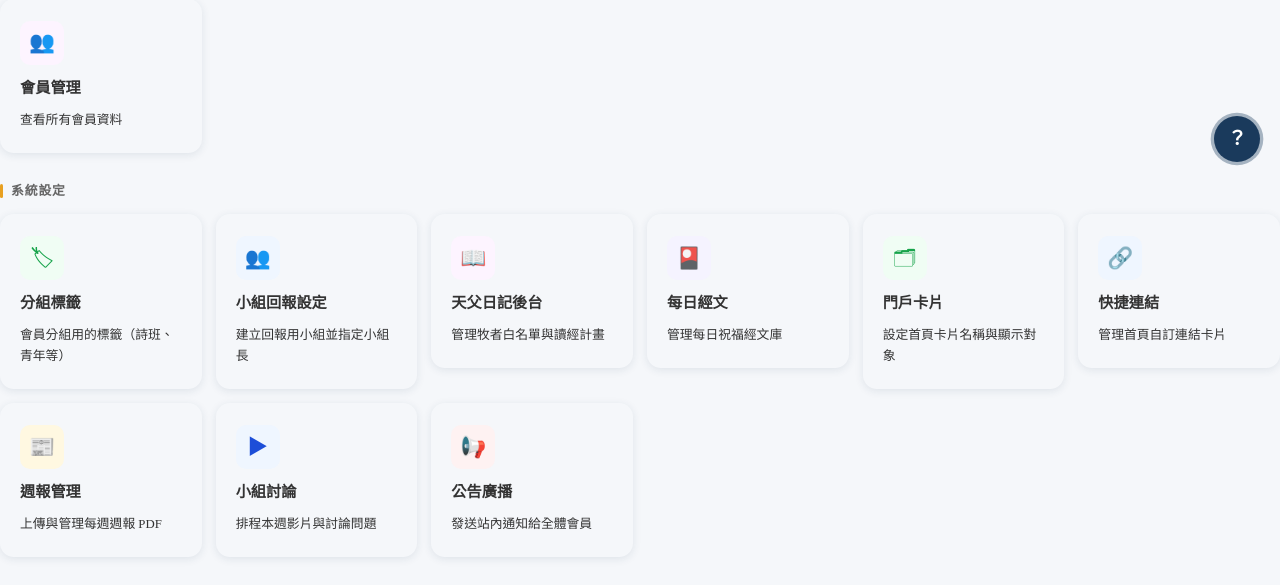
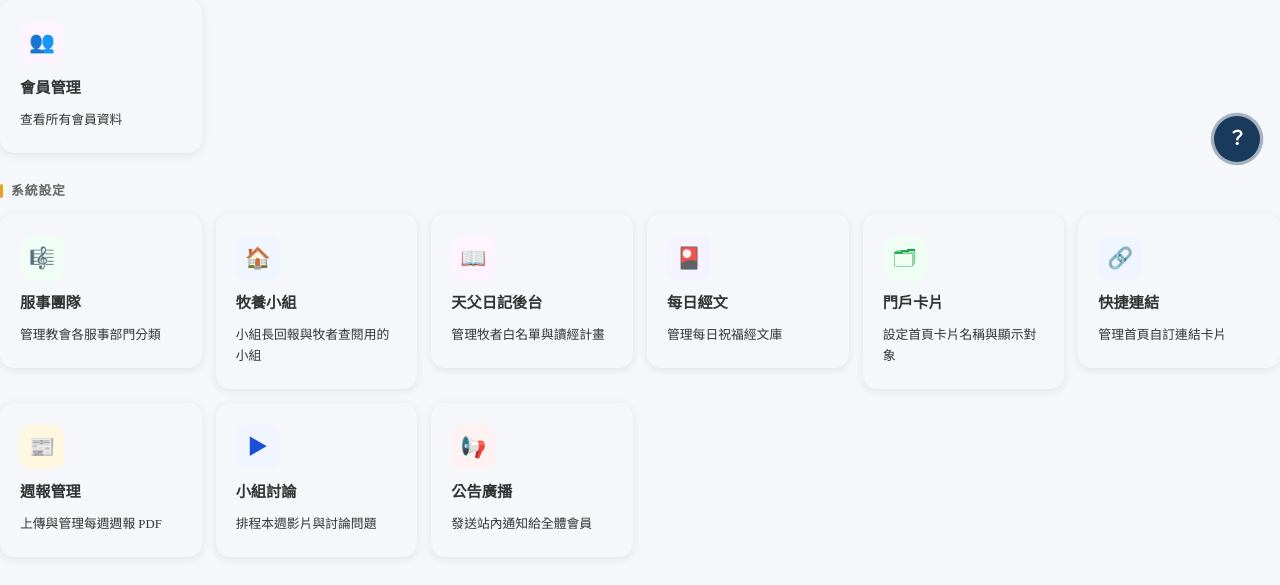
Before and after one commit to windsjp00171-star/Church-Management-System-demo, a Flask app: page /admin/ in a window 1280 px wide. Shown: the part 618-1203 px from the top of the page. Run offline with Flask 3, Linux system fonts and the light colour scheme; the visitor is signed in with stand-in values (Sample User, id 1); data that the repository does not hold is empty.

Commit message:
refactor: 後台分層更清楚 — 服事團隊 / 牧養小組
- 小組管理 → 服事團隊（詩班、音控等部門分類）
- 小組回報管理 → 牧養小組（週報回報、牧者查閱）
- 個人資料頁「所屬小組」→「所屬服事團隊」

https://claude.ai/code/session_0183NpnXdYkQ9wrCKXBa8LvC

```diff
--- a/templates/admin/index.html
+++ b/templates/admin/index.html
@@ -111,17 +111,17 @@
 
     <a href="/admin/groups" style="text-decoration:none;">
         <div class="admin-card">
-            <div class="admin-card-icon" style="background:#f0fdf4; color:#16a34a;">🏷</div>
-            <div class="admin-card-name">分組標籤</div>
-            <div class="admin-card-desc">會員分組用的標籤（詩班、青年等）</div>
+            <div class="admin-card-icon" style="background:#f0fdf4; color:#16a34a;">🎼</div>
+            <div class="admin-card-name">服事團隊</div>
+            <div class="admin-card-desc">管理教會各服事部門分類</div>
         </div>
     </a>
 
     <a href="/admin/cell-groups" style="text-decoration:none;">
         <div class="admin-card">
-            <div class="admin-card-icon" style="background:#eff6ff; color:#1d4ed8;">👥</div>
-            <div class="admin-card-name">{{ card_names.get('cell_report', '小組回報') }}設定</div>
-            <div class="admin-card-desc">建立回報用小組並指定小組長</div>
+            <div class="admin-card-icon" style="background:#eff6ff; color:#1d4ed8;">🏠</div>
+            <div class="admin-card-name">牧養小組</div>
+            <div class="admin-card-desc">小組長回報與牧者查閱用的小組</div>
         </div>
     </a>
 
--- a/templates/profile/edit.html
+++ b/templates/profile/edit.html
@@ -35,7 +35,7 @@
             {% set secondary_groups = groups | selectattr('is_primary', 'equalto', false) | list %}
 
             {% if primary_groups %}
-            <label style="font-weight:bold; display:block; margin-bottom:8px;">所屬小組</label>
+            <label style="font-weight:bold; display:block; margin-bottom:8px;">所屬服事團隊</label>
             <div style="display:flex; flex-wrap:wrap; gap:8px; margin-bottom:14px;">
                 {% for g in primary_groups %}
                 {% set selected = user.group_tags and g.name in user.group_tags %}
```
